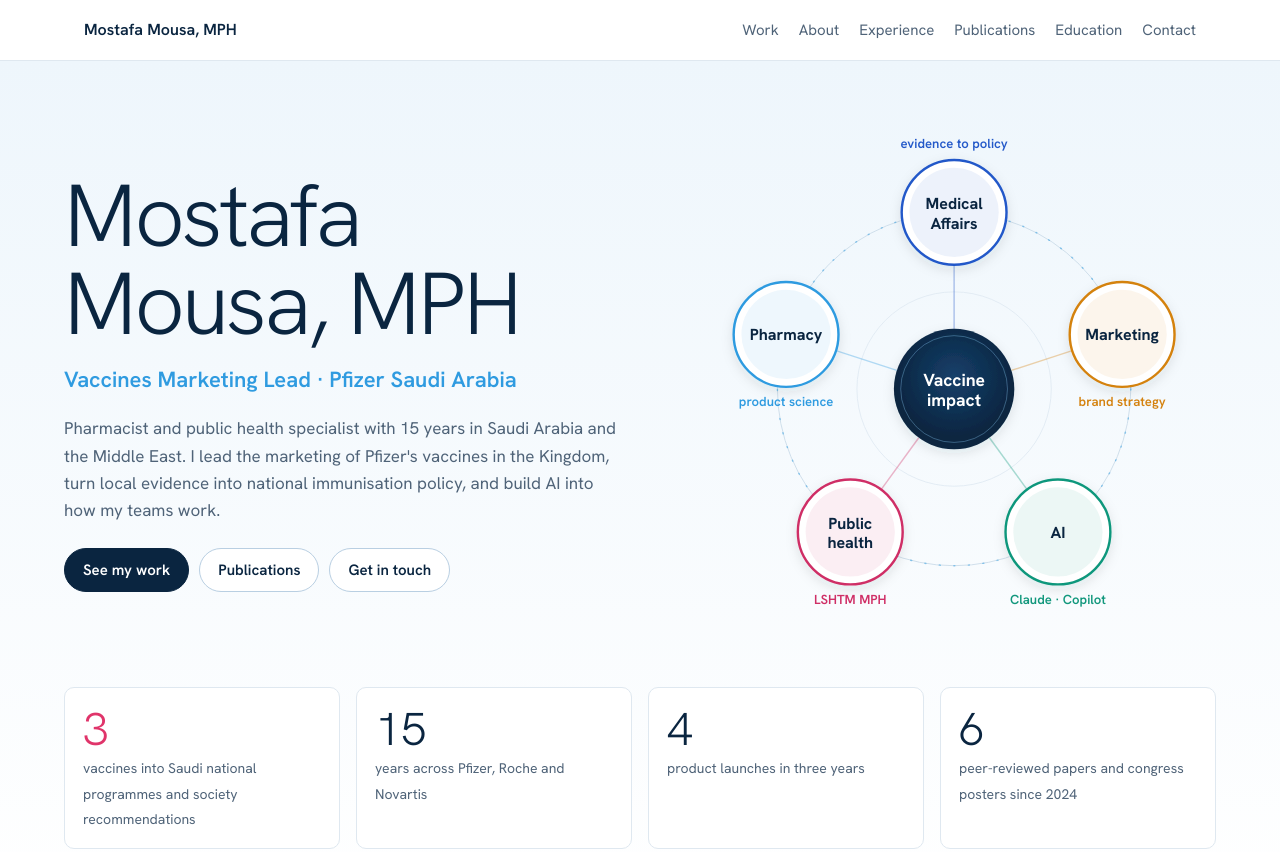
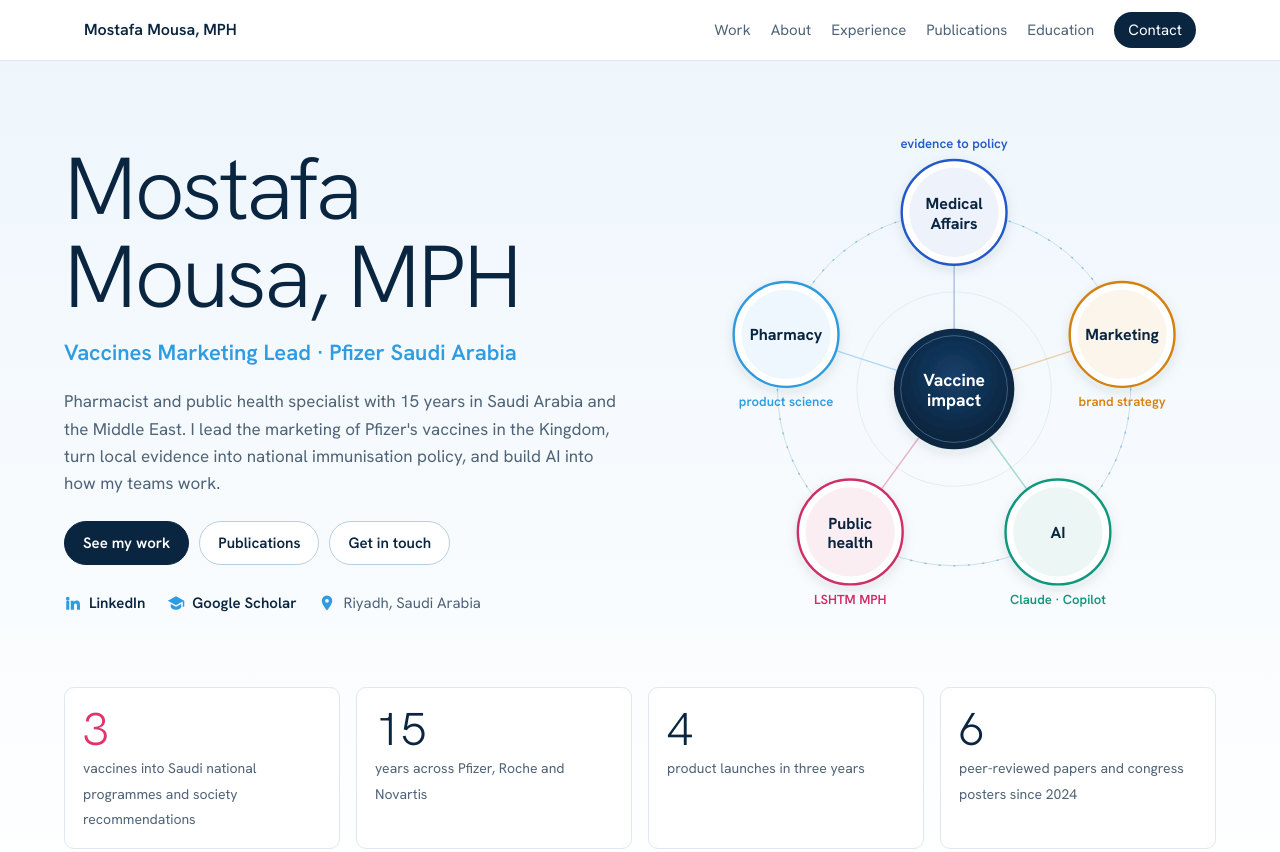
Before and after one commit to mousam5988/mousam5988.github.io, a plain HTML site: page index.html in a window 1280 px wide. Shown: the top 852 px of the page. Drawn offline with Linux system fonts and the light colour scheme.

Commit message:
Show contact links in header, fix Contact jump

```diff
--- a/index.html
+++ b/index.html
@@ -41,6 +41,11 @@ h1{font-weight:300;font-size:clamp(44px,7vw,88px);line-height:1;letter-spacing:-
 .btn:hover{border-color:var(--sky);transform:translateY(-1px)}
 .hfig svg{display:block;width:100%;height:auto}
 .hfig text,.mini text{font-family:"Hanken Grotesk",system-ui,sans-serif}
+.reach{display:flex;flex-wrap:wrap;gap:8px 22px;margin-top:22px;font-size:15px;color:var(--mute)}
+.reach a,.reach span{display:inline-flex;align-items:center;gap:7px;text-decoration:none;min-height:32px}
+.reach a{color:var(--ink);font-weight:600}.reach a:hover{color:var(--sky)}
+.reach svg{width:18px;height:18px;flex:none;color:var(--sky)}
+nav a.l.ct{color:#fff;background:var(--ink);padding:6px 14px;border-radius:999px}nav a.l.ct:hover{background:var(--sky);color:#fff}
 .figs{display:grid;grid-template-columns:repeat(4,minmax(0,1fr));gap:16px;margin-top:clamp(28px,4vw,48px)}
 .figs div{background:#fff;border:1px solid var(--line);border-radius:10px;padding:16px 18px}
 .figs b{display:block;font-size:clamp(32px,4vw,46px);font-weight:300;line-height:1.1;font-variant-numeric:tabular-nums}
@@ -127,7 +132,7 @@ footer .wrap{display:flex;flex-wrap:wrap;justify-content:space-between;gap:8px}
   <a class="l" href="#experience">Experience</a>
   <a class="l" href="#publications">Publications</a>
   <a class="l" href="#education">Education</a>
-  <a class="l" href="#contact">Contact</a>
+  <a class="l ct" href="#contact">Contact</a>
 </div></nav>
 
 <header class="hero band" id="top">
@@ -140,6 +145,11 @@ footer .wrap{display:flex;flex-wrap:wrap;justify-content:space-between;gap:8px}
         <a class="btn p" href="#work">See my work</a>
         <a class="btn" href="#publications">Publications</a>
         <a class="btn" href="#contact">Get in touch</a>
+      </div>
+      <div class="reach">
+        <a href="https://www.linkedin.com/in/mostafa-mousa-mph-2b171640a/" rel="noopener"><svg viewBox="0 0 24 24" aria-hidden="true"><path fill="currentColor" d="M4.98 3.5a2.5 2.5 0 1 1 0 5 2.5 2.5 0 0 1 0-5zM3 9h4v12H3zM9 9h3.8v1.7h.1c.5-1 1.8-2 3.7-2 4 0 4.7 2.6 4.7 6V21h-4v-5.5c0-1.3 0-3-1.8-3s-2.1 1.4-2.1 2.9V21H9z"/></svg>LinkedIn</a>
+        <a href="https://scholar.google.com/citations?user=yHeLO8wAAAAJ&amp;hl=en" rel="noopener"><svg viewBox="0 0 24 24" aria-hidden="true"><path fill="currentColor" d="M12 3 1 9l11 6 9-4.9V17h2V9zM5 13.2V17c0 1.7 3.1 4 7 4s7-2.3 7-4v-3.8l-7 3.8z"/></svg>Google Scholar</a>
+        <span><svg viewBox="0 0 24 24" aria-hidden="true"><path fill="currentColor" d="M12 2a7 7 0 0 0-7 7c0 5.2 7 13 7 13s7-7.8 7-13a7 7 0 0 0-7-7zm0 9.5A2.5 2.5 0 1 1 12 6.5a2.5 2.5 0 0 1 0 5z"/></svg>Riyadh, Saudi Arabia</span>
       </div>
     </div>
     <div class="hfig" role="img" aria-label="Animated diagram: Medical Affairs, marketing, AI, public health and pharmacy each feed a steady flow into vaccine impact at the centre">
@@ -423,6 +433,7 @@ const edu=[
   ["2005 – 2010","BSc Pharmacy","Tanta University. Pharmacology, pharmaceutics, medicinal chemistry and clinical pharmacy."]
 ];
 document.getElementById('edu').innerHTML=edu.map(e=>`<div class="card"><div class="yr">${esc(e[0])}</div><h3>${esc(e[1])}</h3><p>${esc(e[2])}</p></div>`).join('');
+if(location.hash){const t=document.getElementById(location.hash.slice(1));if(t)setTimeout(()=>t.scrollIntoView(),60)}
 }
 </script>
 </body>
```
